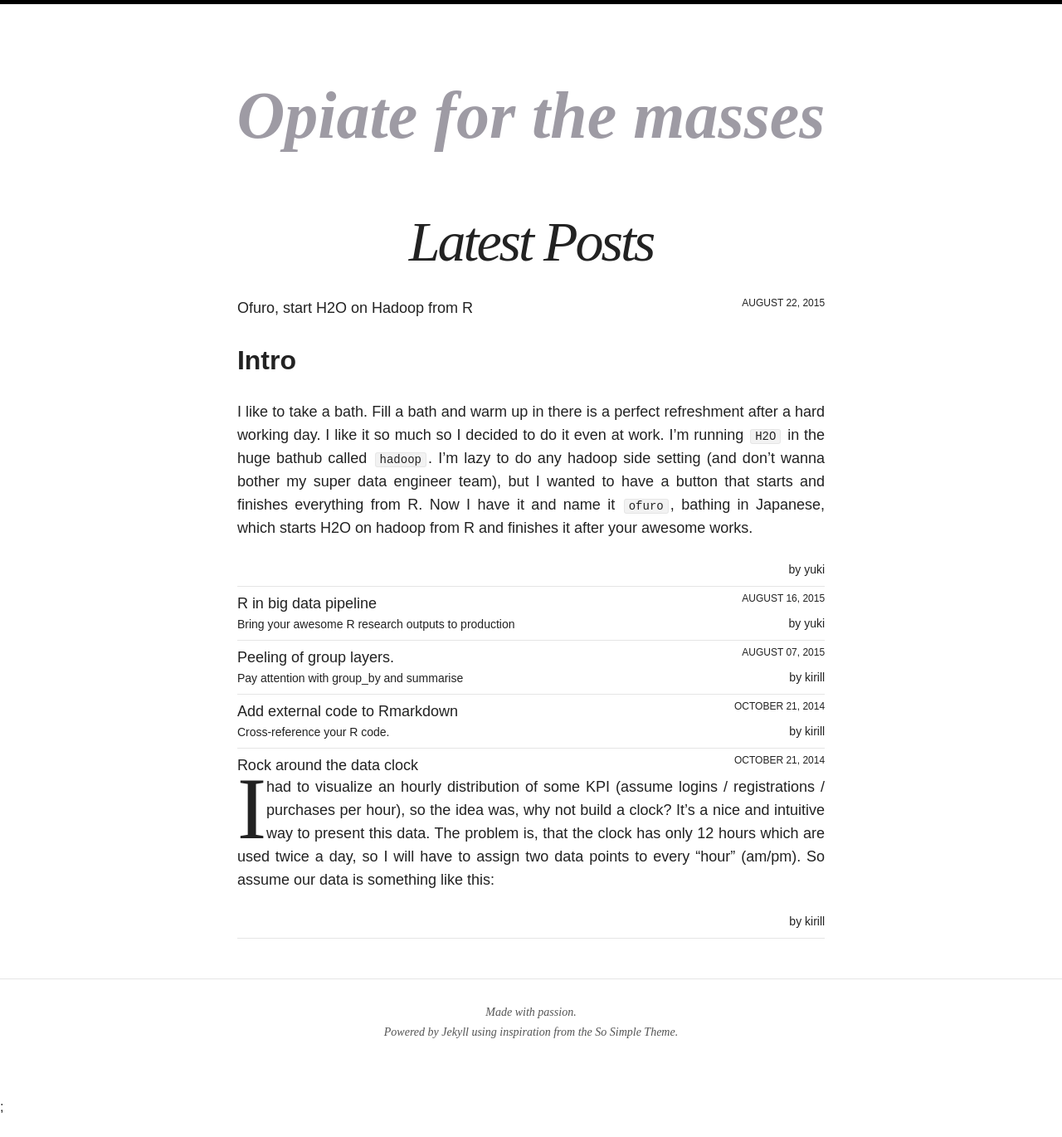
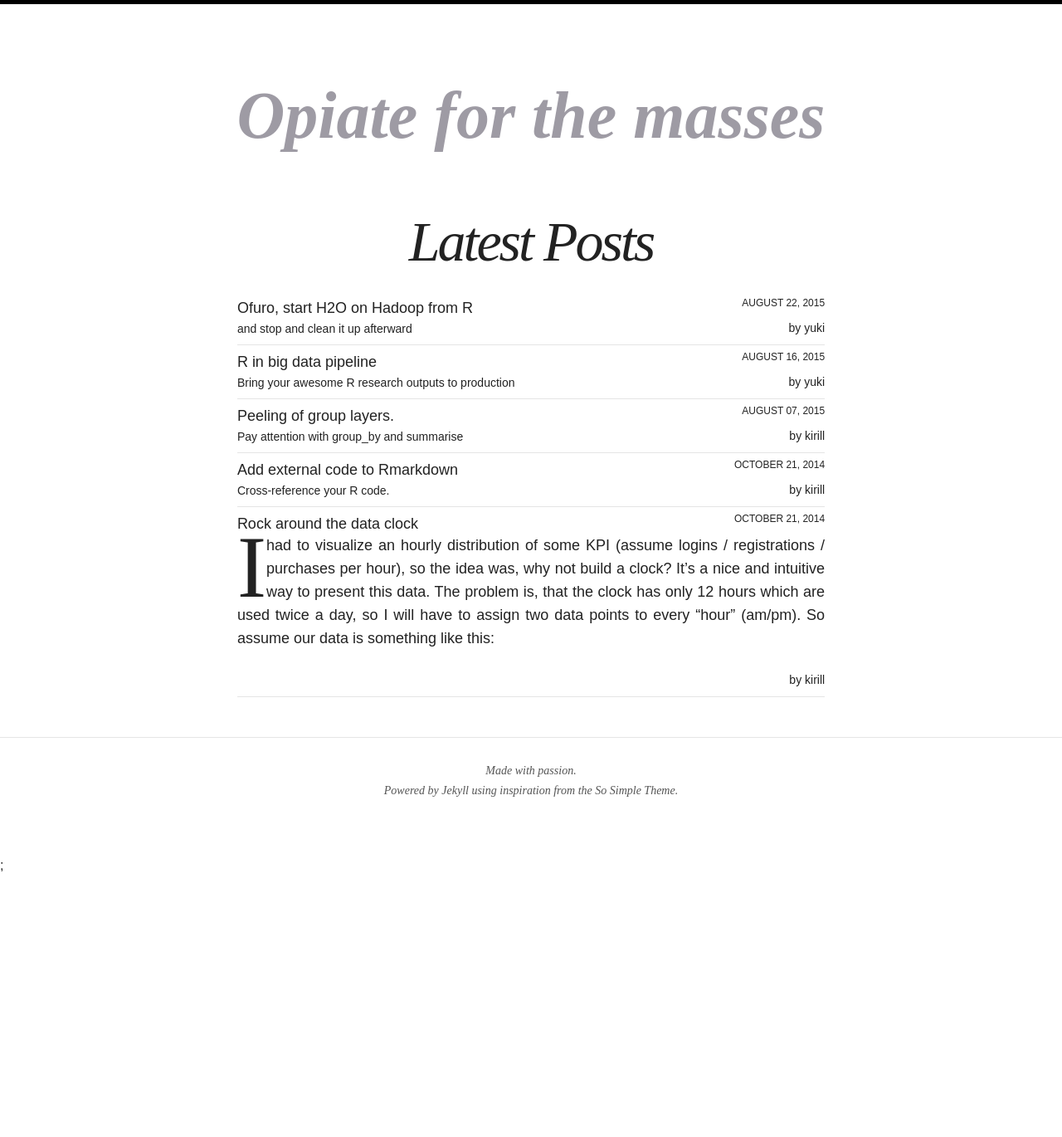
Before and after one commit to Quiri/quiri.github.io, a Jekyll site: the page built from index.html, in a window 1280 px wide. Shown: the whole page at 83% size. Built offline with Jekyll 4.4.1, drawn with Linux system fonts in a browser that asks for light colours; nearby versions of some CDN libraries; after the commit the page ends 1079 px from its top, so only the background shows below that; some of the changed lines change nothing that is shown.

Commit message:
added excerpt to 2015-08-22-start-h2o-on-hadoop-from-r.md

```diff
--- a/_posts/2015-08-22-start-h2o-on-hadoop-from-r.md
+++ b/_posts/2015-08-22-start-h2o-on-hadoop-from-r.md
@@ -1,7 +1,7 @@
 ---
 layout: post
 title: Ofuro, start H2O on Hadoop from R
-excerpt:
+excerpt: and stop and clean it up afterward
 categories: articles
 tags: [R, H2O, machine learning, big data]
 comments: true
@@ -10,14 +10,18 @@ published: true
 author: yuki
 ---
 
-## Intro
-I like to take a bath. Fill a bath and warm up in there is a perfect refreshment after a hard working day. I like it so much so I decided to do it even at work. I'm running `H2O` in the huge bathub called `hadoop`. I'm lazy to do any hadoop side setting (and don't wanna bother my super data engineer team), but I wanted to have a button that starts and finishes everything from R. Now I have it and name it `ofuro`, bathing in Japanese, which starts H2O on hadoop from R and finishes it after your awesome works.
+## tl;dr
+I made a simple functionality to start H2O on hadoop from R.
+You can easily start H2O on hadoop, run your analytics and close all the processes without occuppying Hadoop nodes and memory all the time.
+
+<hr>
+I like to take a bath. Fill a bath and warm up in there is a perfect refreshment after a hard working day. I like it so much so I decided to do it even at work. I'm running `H2O` in the huge bathtub called `hadoop`. I'm lazy to do any hadoop side setting (and don't wanna bother my super data engineer team), but I wanted to have a button that starts and finishes everything from R. Now I have it and name it `ofuro`, bathing in Japanese, which starts H2O on hadoop from R and finishes it after your awesome works.
 
 ![ofuro]({{ site.url }}/images/ofuro.jpg)
 
 
 ## H2O
-`H2O` is a big data machine learning platform. `H2O` can easily cook big data that R or Python can't and provides many machine learning solutions like neural network, GBM and random forest. There is a standalone version and a on-hadoop one if you like to crunch hundreds of gigabytes. And this is easily controlable from R or Python through an API.
+`H2O` is a big data machine learning platform. `H2O` can easily cook big data that R or Python can't and provides many machine learning solutions like neural network, GBM and random forest. There is a standalone version and an on-hadoop one if you like to crunch hundreds of gigabytes. And this is easily controlable from R or Python through an API.
 
 The download is super easy. Get the right one for your system from [here](http://h2o.ai/download/) and follow the instructions.
 
```
Also changed, not shown: 1 other file.
